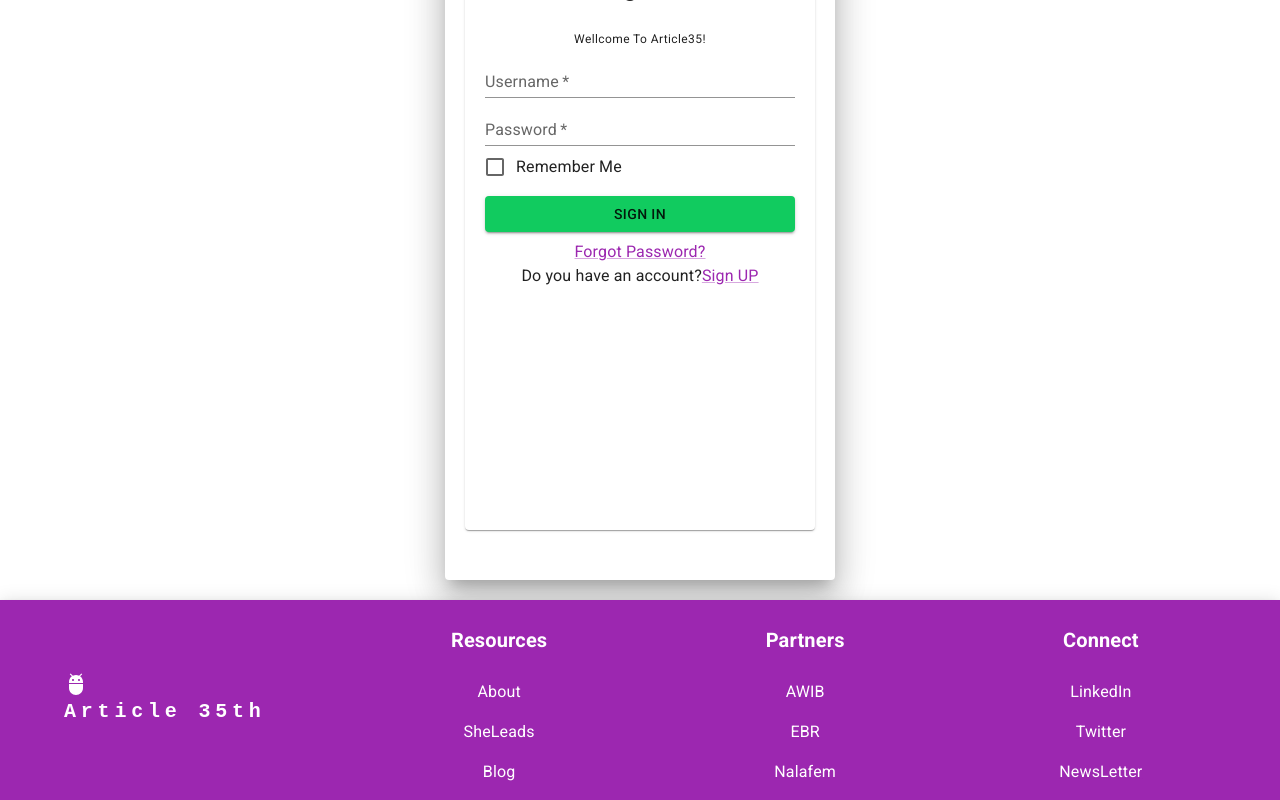
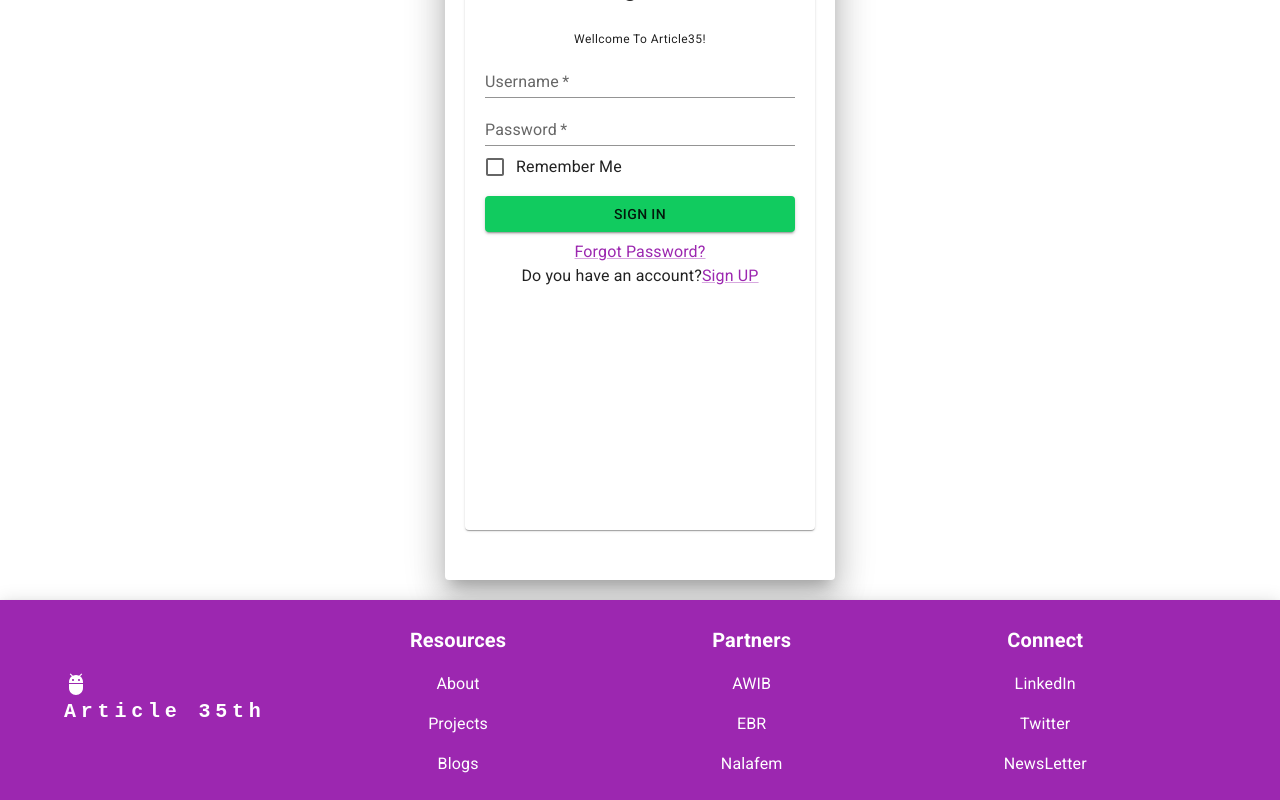
Before and after one commit to helinaabye/article35, a React (Create React App) app in the folder frontend/: page /Login in a window 1280 px wide. Shown: the part 292-1092 px from the top of the page. Built offline with nearby package versions, Linux system fonts and the light colour scheme.

Commit message:
fix footer links

```diff
--- a/frontend/src/App.css
+++ b/frontend/src/App.css
@@ -33,7 +33,7 @@
 }
 
 a.active {
-  color: white;
+  color: gold;
 }
 
 @keyframes App-logo-spin {
--- a/frontend/src/Components/Footer.js
+++ b/frontend/src/Components/Footer.js
@@ -1,11 +1,11 @@
 import * as React from 'react';
 import Paper from '@mui/material/Paper';
-import Box from '@mui/material/Box';
 import Toolbar from '@mui/material/Toolbar';
 import Typography from '@mui/material/Typography';
 import AdbIcon from '@mui/icons-material/Adb';
 import Container from '@mui/material/Container';
 import { Link, Grid } from '@mui/material';
+import { NavLink as RouterLink } from 'react-router-dom';
 
 const Footer = (props) => {
     const [anchorElNav, setAnchorElNav] = React.useState(null);
@@ -67,84 +67,79 @@
             LOGO
           </Typography>
           </Grid>
-          <Grid container sx={{ display: 'flex', justifyContent: 'space-between', p: 1}}>
-          <Box sx={{ flexGrow: 1, display: { xs: 'none', md: 'flex', flexDirection: 'column' } }}>
+          <Grid container sx={{ display: 'flex', justifyContent: 'space-between', m:2, p: 1}}>
+            <Grid item container xs={4} spacing={2} direction='column'>
+              <Grid item>
               <Typography
                   variant="h6"
                   noWrap
-              component="a"
-              href=""
                   sx={{
-                m: 2,
-                pl: 10,
                     fontWeight: 700,
                     color: 'white',
                     textDecoration: 'none'
                   }}>
                     Resources
                   </Typography>
-            {resource.map((resource) => (
-              <Link
-                key={resource}
-                onClick={handleCloseNavMenu}
-                sx={{ m: 1, pl: 10, color: 'white', display: 'block' }}
-              >
-                {resource}
-              </Link>
-            ))}
-          </Box>
+              </Grid>
+              <Grid item>
+                <Link component={RouterLink} className='nav' rel="noopener" to={'./About'} color='white' underline="hover">About</Link>
+              </Grid>
+              <Grid item>
+                <Link component={RouterLink} className='nav' rel="noopener" to={'./Projects'} color='white' underline="hover">Projects</Link>
+              </Grid>
+              <Grid item>
+                <Link component={RouterLink} className='nav' rel="noopener" to={'./Blogs'} color='white' underline="hover">Blogs</Link>
+              </Grid>
+          </Grid>
 
-          <Box sx={{ flexGrow: 1, display: { xs: 'none', md: 'flex', flexDirection: 'column' } }}>
+          <Grid item container xs={4} spacing={2} direction='column'>
+              <Grid item>
               <Typography
                   variant="h6"
                   noWrap
-              component="a"
-              href=""
                   sx={{
-                m: 2,
-                pl: 10,
                     fontWeight: 700,
                     color: 'white',
                     textDecoration: 'none'
                   }}>
                     Partners
                   </Typography>
-            {partners.map((partners) => (
-              <Link
-                key={partners}
-                onClick={handleCloseNavMenu}
-                sx={{ m: 1, pl: 10, color: 'white', display: 'block' }}
-              >
-                {partners}
-              </Link>
-            ))}
-          </Box>
+              </Grid>
+              <Grid item>
+                <Link href={'https://awibethiopia.org/'} color='white' underline="hover">AWIB</Link>
+              </Grid>
+              <Grid item>
+                <Link href={'https://ethiopianbusinessreview.net/2019/04/'} color='white' underline="hover">EBR</Link>
+              </Grid>
+              <Grid item>
+                <Link href={'https://nalafem.org/who-we-are/'} color='white' underline="hover">Nalafem</Link>
+              </Grid>
+          </Grid>
 
-          <Box sx={{ flexGrow: 1, display: { xs: 'none', md: 'flex', flexDirection: 'column' } }}>
+          <Grid item container xs={4} spacing={2} direction='column'>
+              <Grid item>
               <Typography
                   variant="h6"
                   noWrap
-              component="a"
-              href=""
                   sx={{
-                m: 2,
-                pl: 10,
                     fontWeight: 700,
                     color: 'white',
                     textDecoration: 'none'
                   }}>
                     Connect
                   </Typography>
-            {connect.map((connect) => (
-              <Link
-                key={connect}
-                onClick={handleCloseNavMenu}
-                sx={{ m: 1, pl: 10, color: 'white', display: 'block' }}
-              >
-                {connect}
-              </Link>
-            ))}
-          </Box>
+              </Grid>
+              <Grid item>
+                <Link href={'https://linkedin.com/'} color='white' underline="hover">LinkedIn</Link>
+              </Grid>
+              <Grid item>
+                <Link href={'https://twitter.com'} color='white' underline="hover">Twitter</Link>
+              </Grid>
+              <Grid item>
+                <Link href='#' color='white' underline="hover">NewsLetter</Link>
+              </Grid>
+          </Grid>
+
           </Grid>
         </Toolbar>
         </Container>
```
Lines whose indentation alone changed are shown as unchanged.
